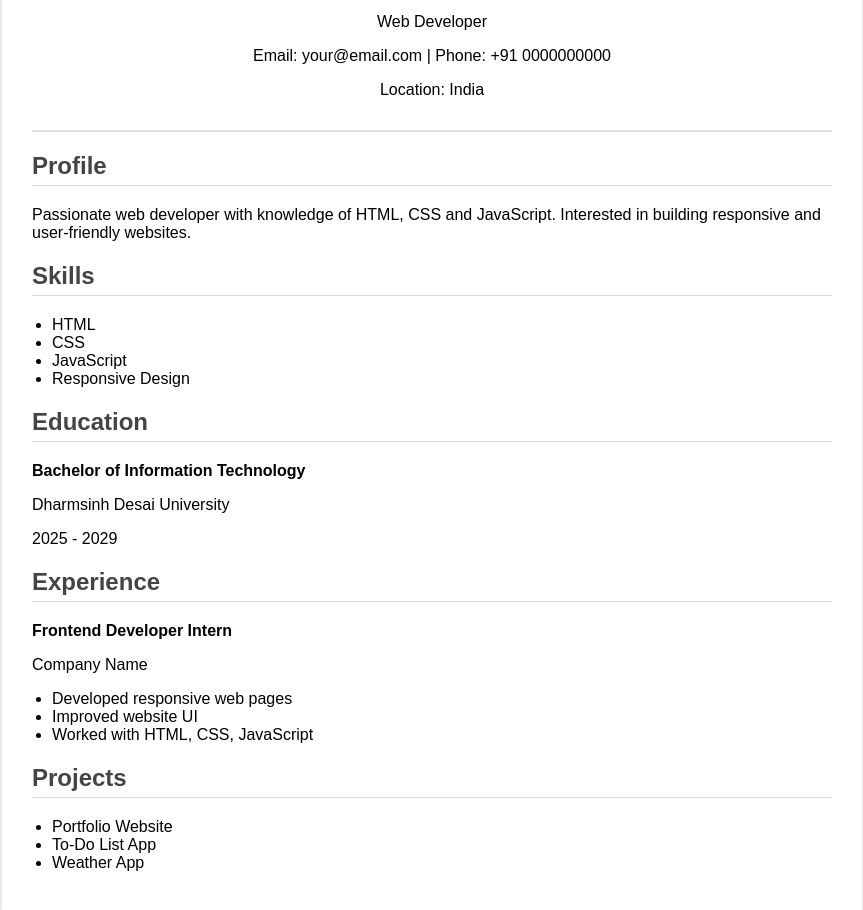
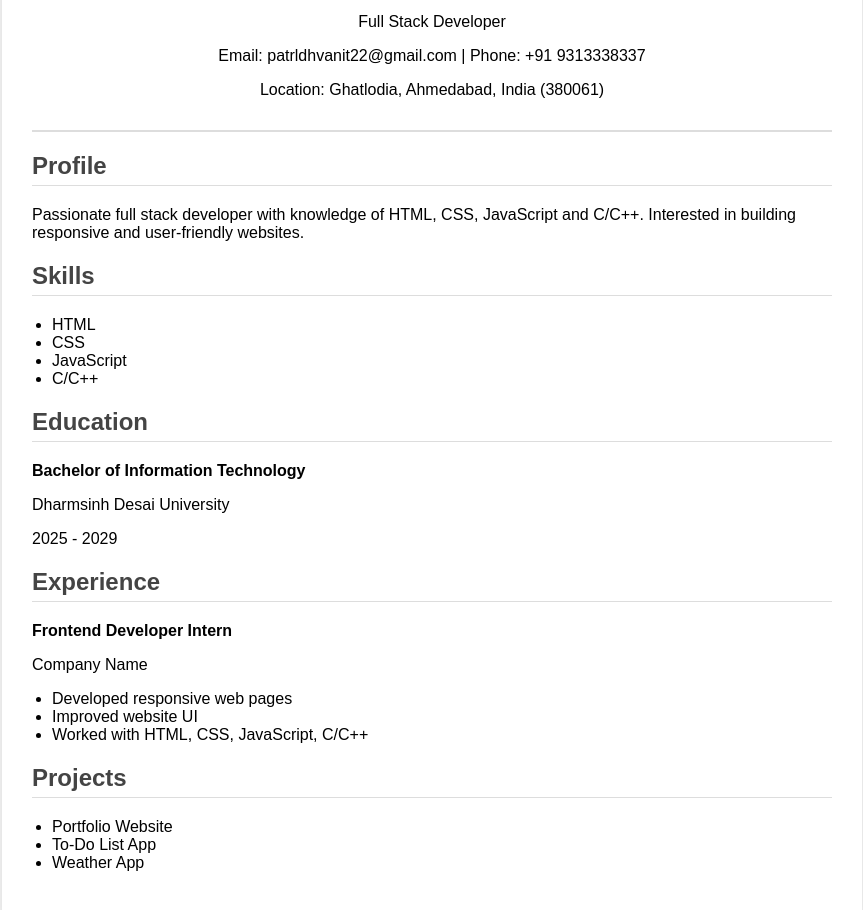
Before and after one commit to PatelDhvanit22/my-cv, a plain HTML site: page index.html in a window 1280 px wide. Shown: the part 100-1010 px from the top of the page, without its empty margins (208-1071 px from the left). Drawn offline with Linux system fonts and the light colour scheme.

Commit message:
Update index.html

```diff
--- a/index.html
+++ b/index.html
@@ -11,15 +11,15 @@
 
     <header>
         <h1>Patel Dhvanit </h1>
-        <p>Web Developer</p>
-        <p>Email: your@email.com | Phone: +91 0000000000</p>
-        <p>Location: India</p>
+        <p>Full Stack Developer </p>
+        <p>Email: patrldhvanit22@gmail.com | Phone: +91 9313338337 </p>
+        <p>Location: Ghatlodia, Ahmedabad, India (380061)</p>
     </header>
 
     <section>
         <h2>Profile</h2>
         <p>
-            Passionate web developer with knowledge of HTML, CSS and JavaScript.
+            Passionate full stack developer with knowledge of HTML, CSS, JavaScript and C/C++.
             Interested in building responsive and user-friendly websites.
         </p>
     </section>
@@ -30,7 +30,7 @@
             <li>HTML</li>
             <li>CSS</li>
             <li>JavaScript</li>
-            <li>Responsive Design</li>
+            <li>C/C++</li>
         </ul>
     </section>
 
@@ -48,7 +48,7 @@
         <ul>
             <li>Developed responsive web pages</li>
             <li>Improved website UI</li>
-            <li>Worked with HTML, CSS, JavaScript</li>
+            <li>Worked with HTML, CSS, JavaScript, C/C++ </li>
         </ul>
     </section>
 
```
